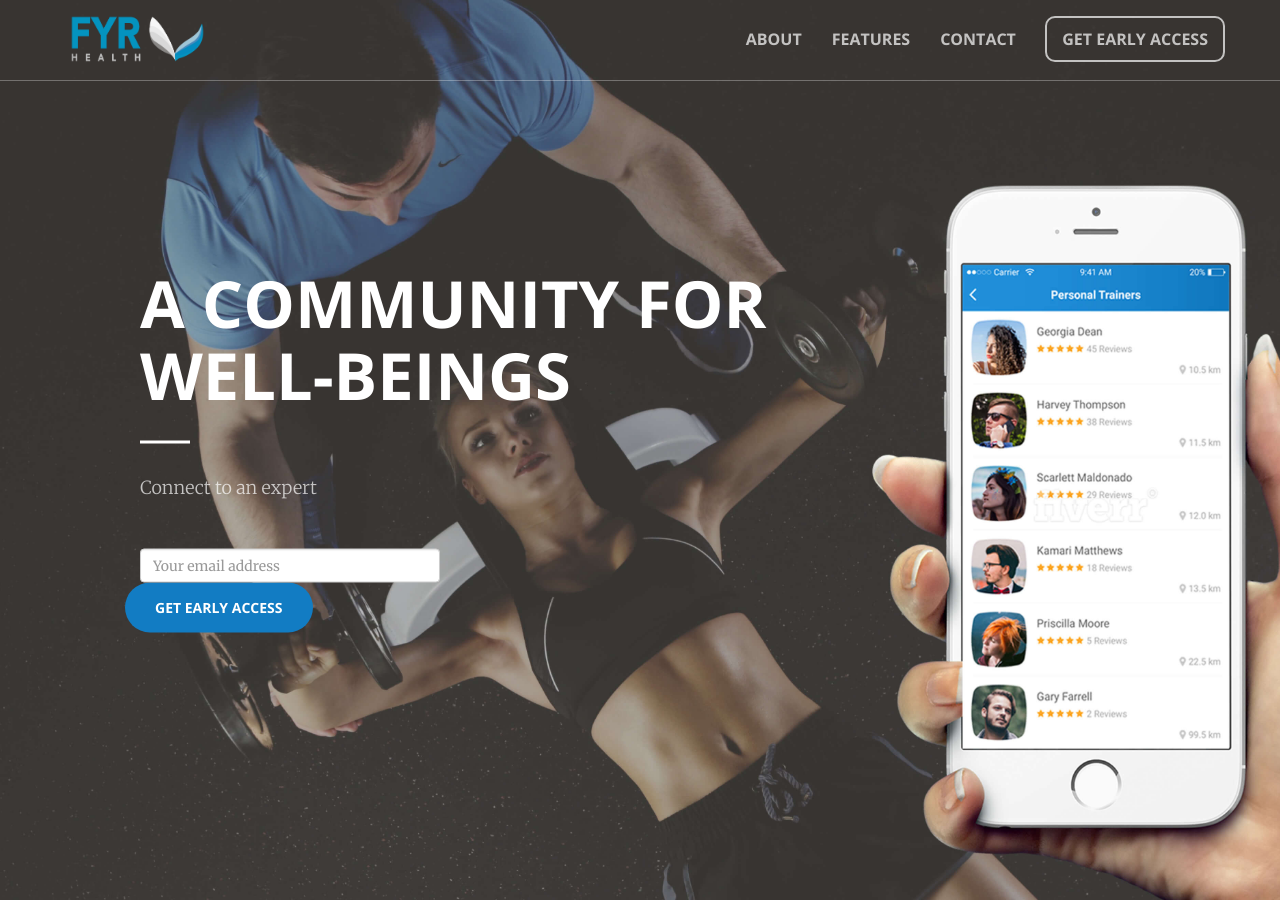
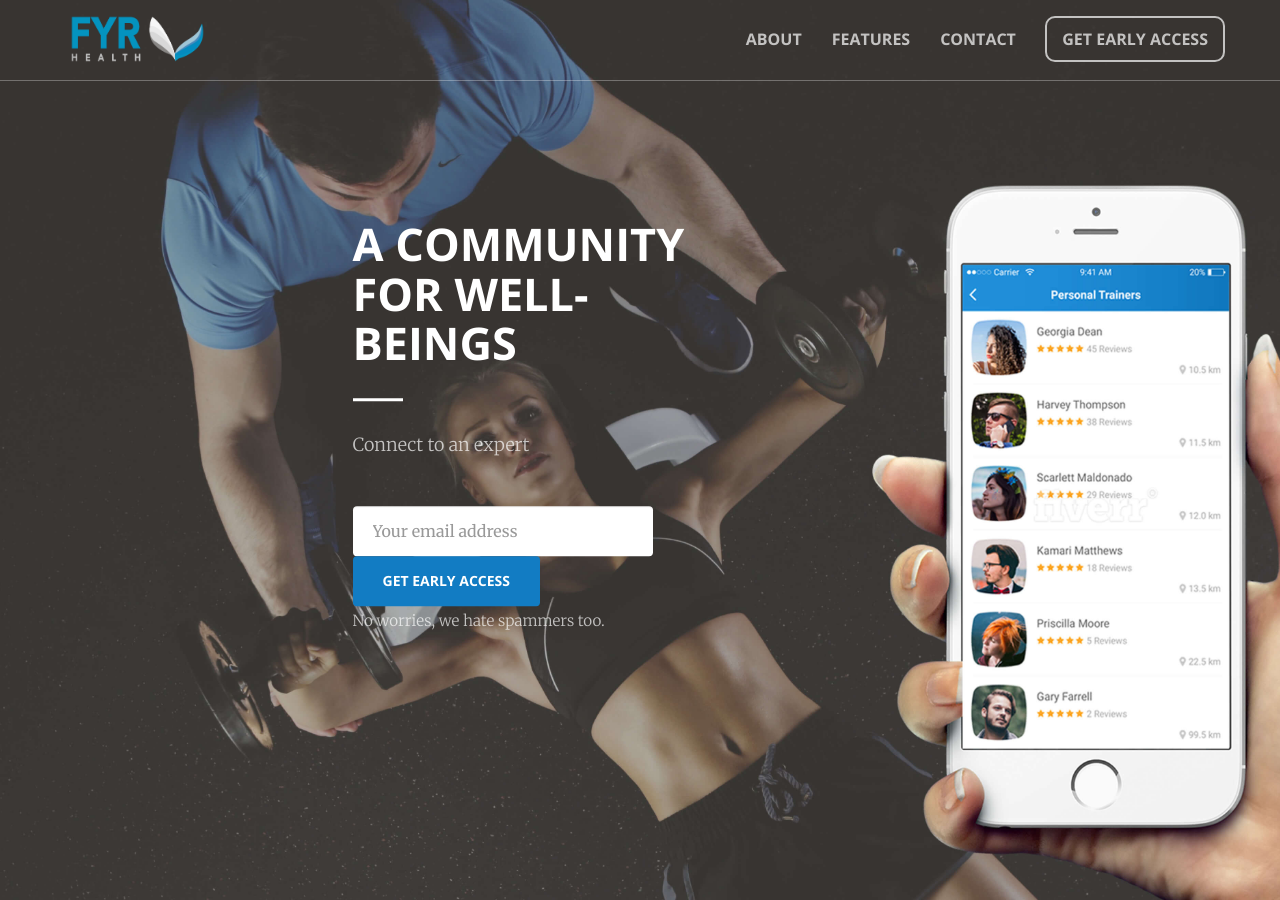
Before and after one commit to FYR-Health/FYR-Health.github.io, a Jekyll site: the page built from index.html, in a window 1280 px wide and 900 px high. Built offline with Jekyll 4.4.1, drawn with Linux system fonts in a browser that asks for light colours; some of the changed text lies outside the part shown.

Commit message:
[f] 51: Fix responsive for Early Access form
https://trello.com/c/9intddn0

```diff
--- a/_includes/early_access.html
+++ b/_includes/early_access.html
@@ -6,20 +6,15 @@
         <hr class="primary">
       </div>
     </div>
-    <form class="early-access-form form" action="{{ site.mailchimp.url }}" method="post" name="mc-embedded-subscribe-form" target="_blank" novalidate>
-      <div class="row">
-        <div class="col-md-6 col-md-offset-3">
-          <div class="input-group">
-            <input type="email" value="" name="EMAIL" class="form-control email" id="mce-EMAIL" placeholder="Your email address" required>
-            <!-- real people should not fill this in and expect good things - do not remove this or risk form bot signups-->
-            <div style="position: absolute; left: -5000px;" aria-hidden="true">
-              <input type="text" name="b_e0fa8c8a8ce1f79772a4a25e9_b5bec5fe88" tabindex="-1" value="">
-            </div>
-            <span class="input-group-btn">
-            <input type="submit" class="btn btn-primary btn-xl" value="Get Early Access" name="subscribe" id="mc-embedded-subscribe">
-          </span>
-          </div>
-        </div>
+    <form class="early-access-form form-inline text-center" action="{{ site.mailchimp.url }}" method="post" name="mc-embedded-subscribe-form" target="_blank" novalidate>
+      <div class="form-group">
+        <input type="email" value="" name="EMAIL" class="form-control email" id="mce-EMAIL" placeholder="Your email address" required>
+      </div>
+      <input type="submit" class="btn btn-primary btn-xl" value="Get Early Access" name="subscribe" id="mc-embedded-subscribe">
+      <p><small class="text-muted">No worries, we hate spammers too.</small></p>
+      <div style="position: absolute; left: -5000px;" aria-hidden="true">
+        <!-- real people should not fill this in and expect good things - do not remove this or risk form bot signups-->
+        <input type="text" name="b_e0fa8c8a8ce1f79772a4a25e9_b5bec5fe88" tabindex="-1" value="">
       </div>
     </form>
   </div>
--- a/_includes/header.html
+++ b/_includes/header.html
@@ -1,27 +1,24 @@
 <header>
   <div class="header-content">
-    <div class="header-content-inner">
-      <div class="row">
-        <div class="col-md-12">
-          <h1>A Community for<br>Well-beings</h1>
+    <div class="row">
+      <div class="col-lg-4 col-lg-offset-3 col-md-5 col-md-offset-2 col-xs-12">
+        <div class="header-content-inner">
+          <h1>A Community for Well-beings</h1>
           <hr>
           <p>Connect to an expert</p>
+          <form class="early-access-form form-inline" action="{{ site.mailchimp.url }}" method="post" name="mc-embedded-subscribe-form" target="_blank" novalidate>
+            <div class="form-group">
+              <input type="email" value="" name="EMAIL" class="form-control email" id="mce-EMAIL" placeholder="Your email address" required>
+            </div>
+            <input type="submit" class="btn btn-primary btn-xl" value="Get Early Access" name="subscribe" id="mc-embedded-subscribe">
+            <p><small>No worries, we hate spammers too.</small></p>
+            <div style="position: absolute; left: -5000px;" aria-hidden="true">
+              <!-- real people should not fill this in and expect good things - do not remove this or risk form bot signups-->
+              <input type="text" name="b_e0fa8c8a8ce1f79772a4a25e9_b5bec5fe88" tabindex="-1" value="">
+            </div>
+          </form>
         </div>
       </div>
-      <form class="early-access-form form" action="{{ site.mailchimp.url }}" method="post" name="mc-embedded-subscribe-form" target="_blank" novalidate>
-        <div class="row">
-          <div class="col-md-6 col-xs-12">
-            <input type="email" value="" name="EMAIL" class="form-control email" id="mce-EMAIL" placeholder="Your email address" required>
-          </div>
-        </div>
-          <!-- real people should not fill this in and expect good things - do not remove this or risk form bot signups-->
-        <div style="position: absolute; left: -5000px;" aria-hidden="true">
-          <input type="text" name="b_e0fa8c8a8ce1f79772a4a25e9_b5bec5fe88" tabindex="-1" value="">
-        </div>
-        <div class="row">
-          <input type="submit" class="btn btn-primary btn-xl" value="Get Early Access" name="subscribe" id="mc-embedded-subscribe">
-        </div>
-      </form>
     </div>
   </div>
 </header>
--- a/_sass/_base.scss
+++ b/_sass/_base.scss
@@ -308,19 +308,12 @@ header {
 }
 
 form.early-access-form {
-    .input-group {
-        input.form-control {
-            height: 50px;
-            padding: 6px 20px;
-            border-radius: 300px;
-            border-top-right-radius: 0;
-            border-bottom-right-radius: 0;
-        }
-
-        input.btn {
-            border-top-left-radius: 0;
-            border-bottom-left-radius: 0;
-        }
+    input.form-control {
+        border: none;
+        height: 50px;
+        padding: 6px 20px;
+        font-size: 1rem;
+        line-height: 1.5;
     }
 }
 
@@ -346,7 +339,6 @@ form.early-access-form {
 .btn {
     @include sans-serif-font;
     border: none;
-    border-radius: 300px;
     font-weight: 700;
     text-transform: uppercase;
 }
```
